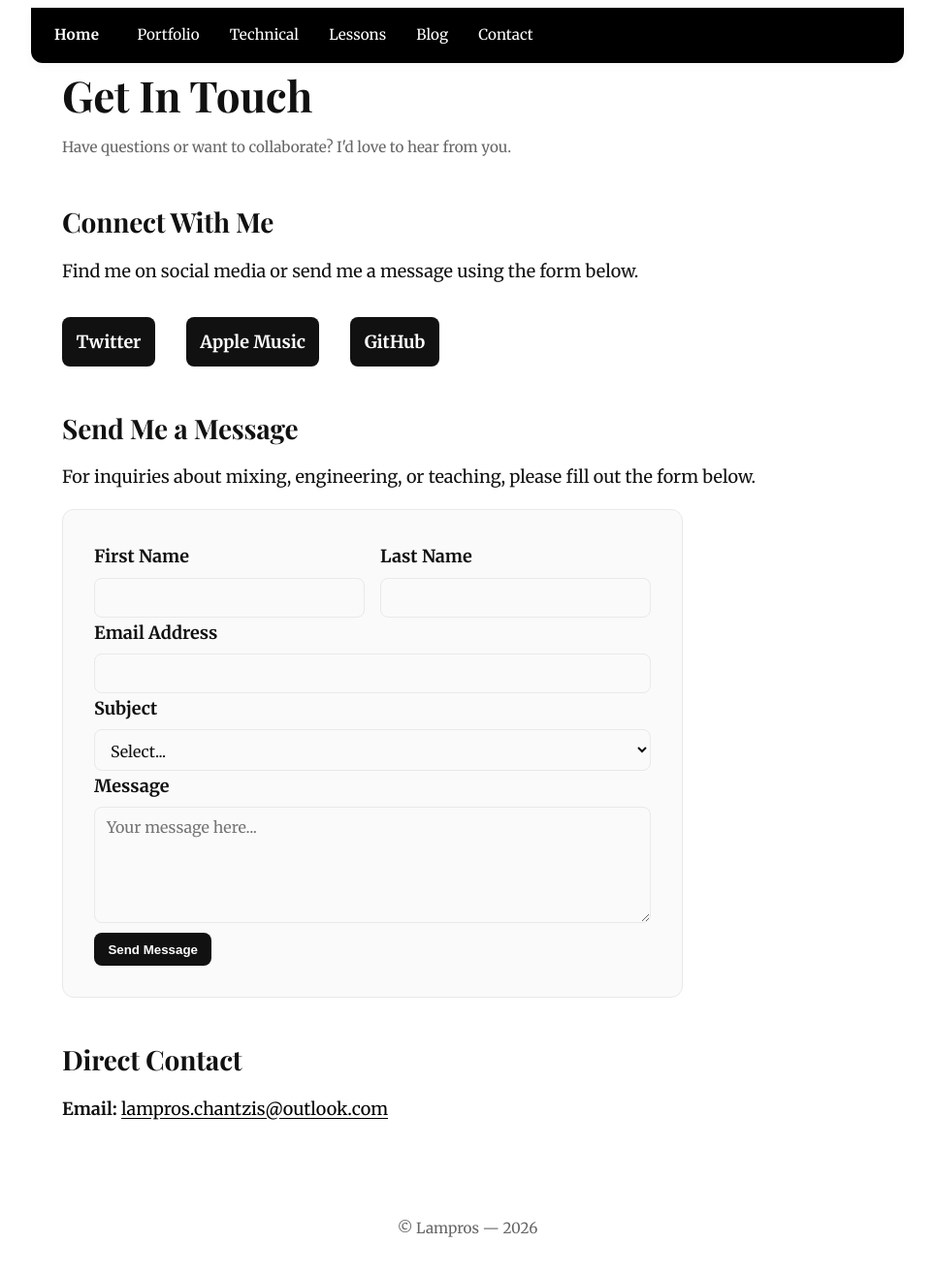
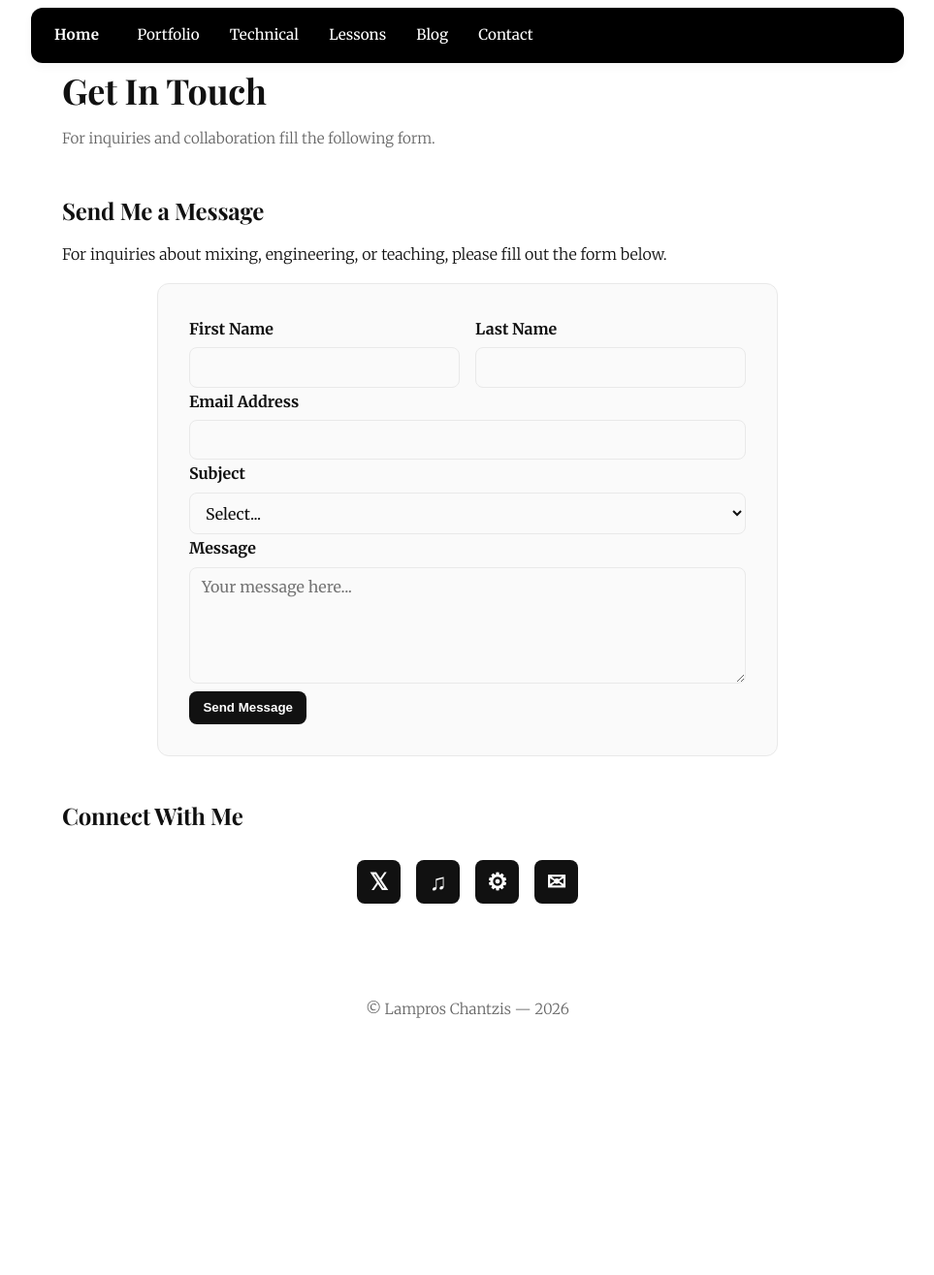
Before and after one commit to lamprosch/lamprosch.github.io, a Jekyll site: the page built from contact.md, in a window 1280 px wide and 1328 px high. Shown: the top 1315 px of the window at 97% size, without its empty margins (158-1121 px from the left). Built offline with Jekyll 4.4.1, drawn with Linux system fonts in a browser that asks for light colours.

Commit message:
Update typography (smaller titles and text), make navbar fully rounded, center forms, update contact page with icons, update author name

```diff
--- a/_config.yml
+++ b/_config.yml
@@ -48,4 +48,4 @@ exclude:
 
 # Author (used in templates)
 author:
-  name: "Lampros"
+  name: "Lampros Chantzis"
--- a/_layouts/home.html
+++ b/_layouts/home.html
@@ -26,8 +26,10 @@
 <main id="main-content">
   <section class="home-hero container">
     <div class="hero-text">
-      <h1>Lampros Chantzis</h1>
-      <p>Audio engineer, researcher, and educator based in Barcelona. I create immersive sound experiences and teach practical music lessons.</p>
+      <h3>Bio</h3>
+      <p>Lampros Chantzis is an audio engineer and producer from Patras, Greece. He studied Electrical and Computer Engineering and served as part of the Audio & Acoustics Technology Group at the University of Patras, where he worked on spatial audio, upmixing algorithms, and psychoacoustics. This technical background continues to inform his approach to sound, especially in projects that involve imaging, space, and listener perception.
+Alongside his engineering work, Lampros has been a guitarist for more than twenty years, writing and performing original music shaped by indie, shoegaze, and post‑rock influences. His production style reflects that musical world — guitar‑focused textures, atmosphere, and a hybrid analog‑digital workflow that balances precision with character.
+He has worked as a recording engineer in studios in Copenhagen and contributed at Roskilde Festival in 2022 and 2023. He is currently working as a sound engineer in Barcelona, collaborating with local artists and taking on projects both on technical research and practical audio production, and occasionally writing about music and sound when the subject feels worth exploring.</p>
     </div>
   </section>
 
--- a/assets/css/main.css
+++ b/assets/css/main.css
@@ -49,10 +49,11 @@ body{
   background:var(--bg);
   color:var(--text);
   font-family:var(--font-body);
+  font-weight:300;
   line-height:1.75;
   -webkit-font-smoothing:antialiased;
   -moz-osx-font-smoothing:grayscale;
-  font-size:clamp(16px, 1.6vw, 18px);
+  font-size:clamp(14px, 1.4vw, 16px);
   padding-bottom: var(--space-xl);
 }
 
@@ -64,9 +65,9 @@ h1,h2,h3,h4{
   line-height:1.15;
   letter-spacing:-0.2px;
 }
-h1{font-size:clamp(28px, 4.2vw, 44px)}
-h2{font-size:clamp(20px, 2.6vw, 28px)}
-h3{font-size:clamp(18px, 2.2vw, 20px)}
+h1{font-size:clamp(24px, 3.5vw, 36px)}
+h2{font-size:clamp(18px, 2.2vw, 24px)}
+h3{font-size:clamp(16px, 1.8vw, 20px)}
 
 /* Links */
 a{color:var(--accent); text-decoration:underline; text-underline-offset:3px}
@@ -95,7 +96,7 @@ header, main, footer{max-width:var(--content-width); margin:0 auto; padding:0 va
   align-items:center;
   padding:.6rem .9rem;
   background:var(--navbar-bg);
-  border-radius:0 0 var(--radius) var(--radius);
+  border-radius:var(--radius);
   box-shadow: var(--shadow-subtle);
   max-width:var(--content-width);
   width:100%;
@@ -196,7 +197,7 @@ header, main, footer{max-width:var(--content-width); margin:0 auto; padding:0 va
 .card .meta{color:var(--muted); font-size:.95rem; margin-bottom:.5rem}
 
 /* 8. Forms (modern, accessible) */
-form{max-width:640px}
+form{max-width:640px; margin:0 auto}
 label{display:block; font-weight:600; margin-bottom:.35rem; color:var(--text)}
 .input, input[type="text"], input[type="email"], select, textarea{
   width:100%;
--- a/contact.md
+++ b/contact.md
@@ -6,18 +6,7 @@ permalink: /contact/
 
 <section class="container">
   <h1>Get In Touch</h1>
-  <p class="meta">Have questions or want to collaborate? I'd love to hear from you.</p>
-
-  <section>
-    <h2>Connect With Me</h2>
-    <p>Find me on social media or send me a message using the form below.</p>
-
-    <div style="margin: var(--space-lg) 0; display: flex; gap: var(--space-lg); flex-wrap: wrap;">
-      <a href="https://twitter.com" class="btn">Twitter</a>
-      <a href="https://music.apple.com" class="btn">Apple Music</a>
-      <a href="https://github.com" class="btn">GitHub</a>
-    </div>
-  </section>
+  <p class="meta">For inquiries and collaboration fill the following form.</p>
 
   <section>
     <h2>Send Me a Message</h2>
@@ -60,7 +49,12 @@ permalink: /contact/
   </section>
 
   <section>
-    <h2>Direct Contact</h2>
-    <p><strong>Email:</strong> <a href="mailto:lampros.chantzis@outlook.com">lampros.chantzis@outlook.com</a></p>
+    <h2>Connect With Me</h2>
+    <div style="margin: var(--space-lg) 0; display: flex; gap: var(--space); flex-wrap: wrap; justify-content: center;">
+      <a href="https://twitter.com" class="btn" title="Twitter" style="font-size: 1.5rem; width: 45px; height: 45px; display: flex; align-items: center; justify-content: center; padding: 0;">𝕏</a>
+      <a href="https://music.apple.com" class="btn" title="Apple Music" style="font-size: 1.5rem; width: 45px; height: 45px; display: flex; align-items: center; justify-content: center; padding: 0;">♫</a>
+      <a href="https://github.com" class="btn" title="GitHub" style="font-size: 1.5rem; width: 45px; height: 45px; display: flex; align-items: center; justify-content: center; padding: 0;">⚙</a>
+      <a href="mailto:lampros.chantzis@outlook.com" class="btn" title="Email" style="font-size: 1.5rem; width: 45px; height: 45px; display: flex; align-items: center; justify-content: center; padding: 0;">✉</a>
+    </div>
   </section>
 </section>
```
